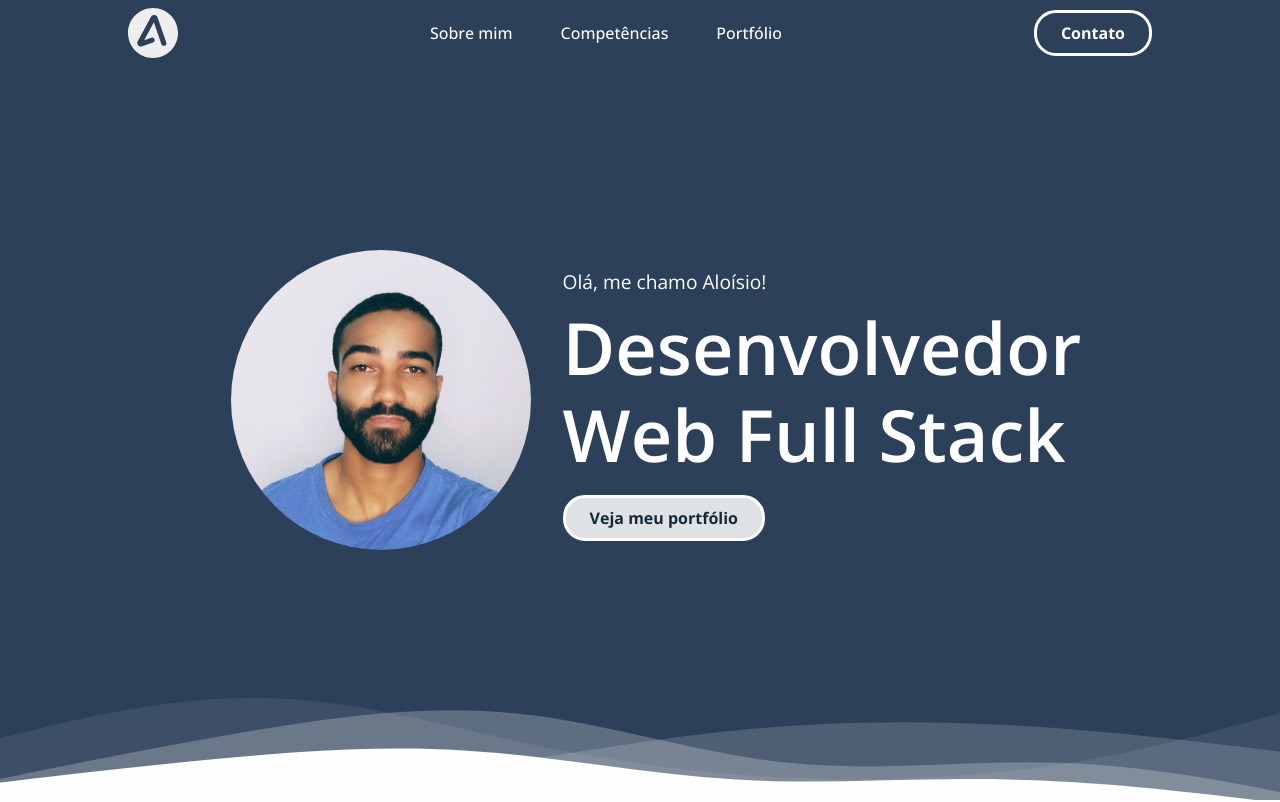
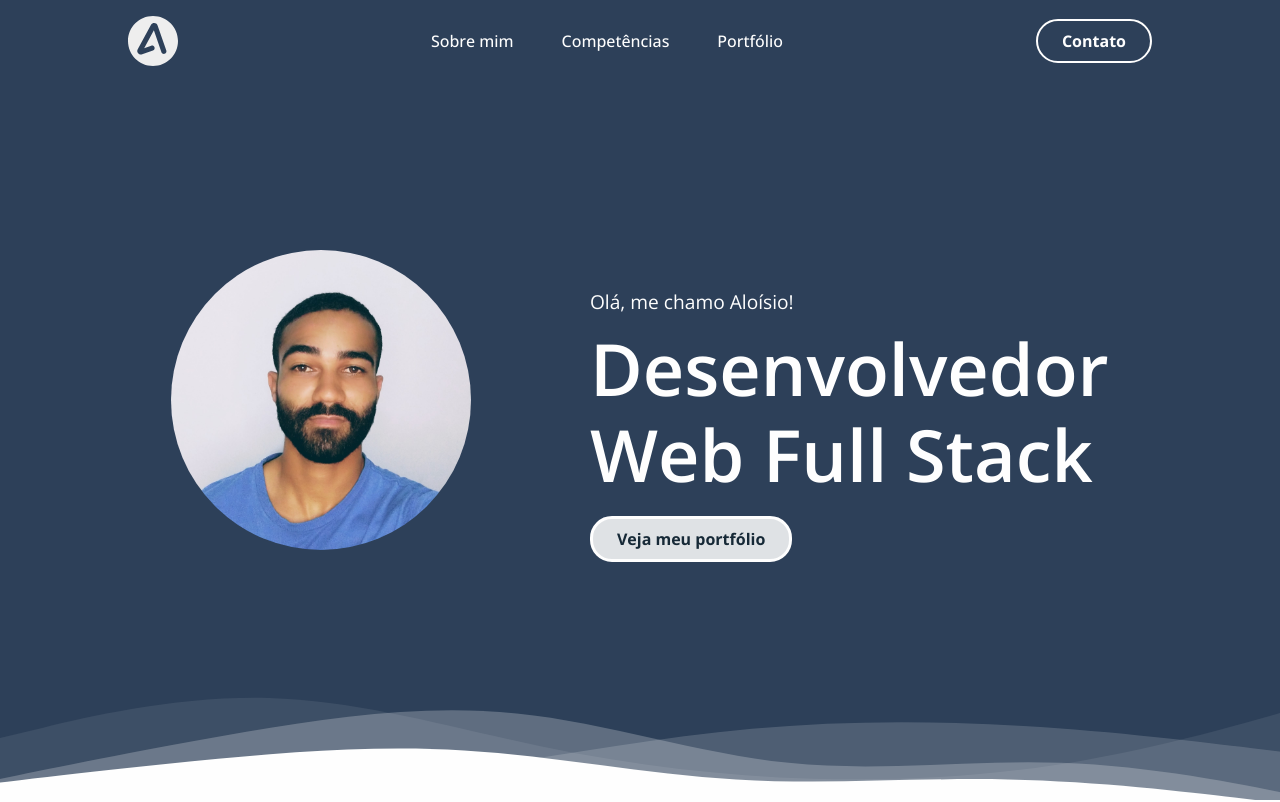
Before and after one commit to aloisiot/portfolio, a React (Create React App) app: page / in a window 1280 px wide. Shown: the top 802 px of the page. Built offline with nearby package versions, Linux system fonts and the light colour scheme.

Commit message:
pequenos ajustes

```diff
--- a/src/components/Banner/index.jsx
+++ b/src/components/Banner/index.jsx
@@ -12,7 +12,7 @@ export default class banner extends Component {
 
         return(<>
             <div id="banner" className="d-flex justify-content-center align-items-center">
-                <div id="banner-content" className="d-flex">
+                <div id="banner-content" className="d-flex align-items-center justify-content-around flex-wrap">
                     <img id="perfil" src={perfil} alt="perfil" />
                     <div className="countainer">
                         <h1 className="title"><span>Olá, me chamo Aloísio!</span><br/>Desenvolvedor<br/>Web Full Stack</h1>
--- a/src/components/Banner/style.scss
+++ b/src/components/Banner/style.scss
@@ -7,12 +7,14 @@
     overflow: hidden;
 
     #banner-content{
+        width: 1080px;
+        max-width: 80%;
 
         img#perfil{
             height: 300px;
             width: 300px;
             border-radius: 100%;
-            margin: 32px;
+            margin-right: 32px;
         }
 
         h1{
--- a/src/components/Footer/index.jsx
+++ b/src/components/Footer/index.jsx
@@ -1,12 +1,10 @@
-import { Component } from 'react';
 import React from 'react';
 import './style.scss';
 import { ReactComponent as LinkedinIcon } from '../../assets/svg/icons/linkedin-icon.svg';
 import { ReactComponent as GithubIcon } from '../../assets/svg/icons/github-icon.svg';
-import { ReactComponent as WhatsAppinIcon } from '../../assets/svg/icons/whats-app-icon.svg';
+import { ReactComponent as WhatsAppIcon } from '../../assets/svg/icons/whats-app-icon.svg';
 
-export default class Footer extends Component {
-    render(){
+const Footer = () => {
     return(
         <footer id="footer" className="d-flex flex-column align-items-center">
             <div id="contact" className="d-flex flex-column align-items-center">
@@ -15,11 +13,12 @@ export default class Footer extends Component {
                 <div>
                     <a href="https://www.linkedin.com/in/aloisio-carvalho-475a6820b/" target="_blank" rel="noreferrer"><LinkedinIcon/></a>
                     <a href="https://github.com/aloisiot/" target="_blank" rel="noreferrer"><GithubIcon/></a>
-                        <a href="https://api.whatsapp.com/send?phone=5533988225571" target="_blank" rel="noreferrer"><WhatsAppinIcon/></a>
+                    <a href="https://api.whatsapp.com/send?phone=5533988225571" target="_blank" rel="noreferrer"><WhatsAppIcon/></a>
                 </div>
             </div>
             <p id="copyright">© Projetado e construído por Aloísio T Carvalho.</p>
         </footer>
     );
 }
-}
+
+export default Footer;
--- a/src/components/Header/index.jsx
+++ b/src/components/Header/index.jsx
@@ -4,8 +4,7 @@ import logo from '../../assets/svg/icons/logo.svg';
 const Header = () =>{
 
     return(
-        <header id="header">
-            <div className="default-px py-2 d-flex justify-content-between align-items-center content">
+        <header id="header" className="default-px py-3 d-flex justify-content-between align-items-center">
             <ul id="dropdown-menu" className="dropdown-menu dropdown-menu-macos mx-0 border-0 shadow">
                 <li><a className="dropdown-item" href="#about-me">Sobre mim</a></li>
                 <li><a className="dropdown-item" href="#skills">Competências</a></li>
@@ -22,7 +21,6 @@ const Header = () =>{
                 </ul>
             </div>
             <a href="#contact"><button id="contact-button" className="btn">Contato</button></a>
-            </div>
         </header>
     );
 }
--- a/src/components/Header/style.scss
+++ b/src/components/Header/style.scss
@@ -1,15 +1,9 @@
 @import '../../variables.scss';
 
 #header{
-    position: fixed;
+    position: absolute;
     width: 100%;
     z-index: 10;
-
-    .content{
-        bottom: 0px;
-        width: 100%;
-        background-color: $deep-blue-bkg;
-    }
 
     #logo:hover{
         opacity: .9;
@@ -22,7 +16,7 @@
 
     .btn#contact-button{
         color: $light-tipografy;
-        border: 3px solid $light-tipografy;
+        border: 2px solid $light-tipografy;
 
         &:hover{
             background-color: #FEFEFE0F;
@@ -30,17 +24,16 @@
     }
 
     .nav-list li{
-        margin: 0 24px;
 
         a{
             font-weight: 500;
             color: $light-tipografy;
             text-decoration: none;
+            padding: 12px 24px;
 
             &:hover{
-                opacity: .8;
-                padding: 4px 0;
-                border-bottom: 2px solid $light-tipografy;
+                background-color: #FEFEFE0F;
+                border-radius: 22px;
             }
         }
     }
```
Lines whose indentation alone changed are shown as unchanged.
